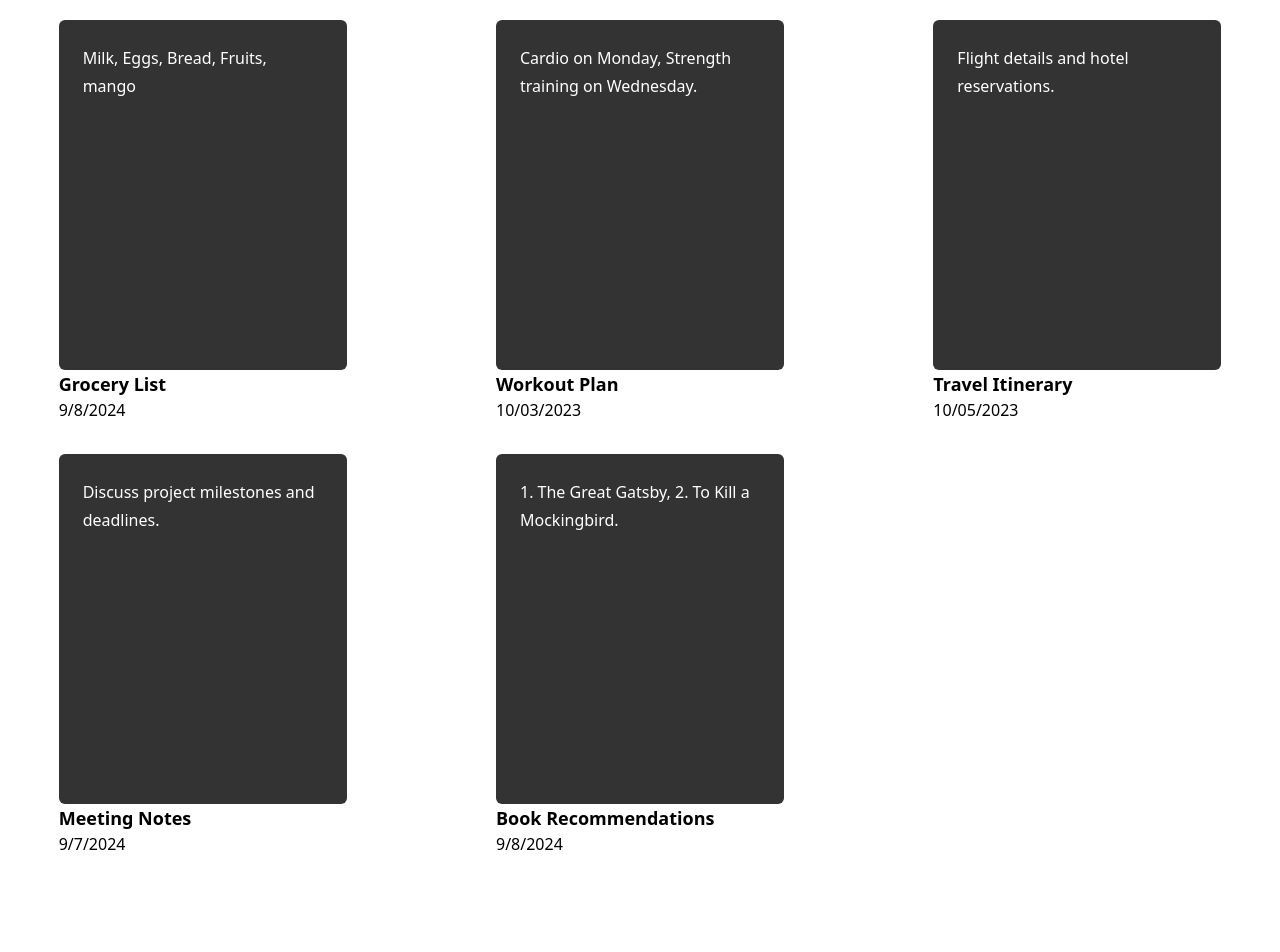
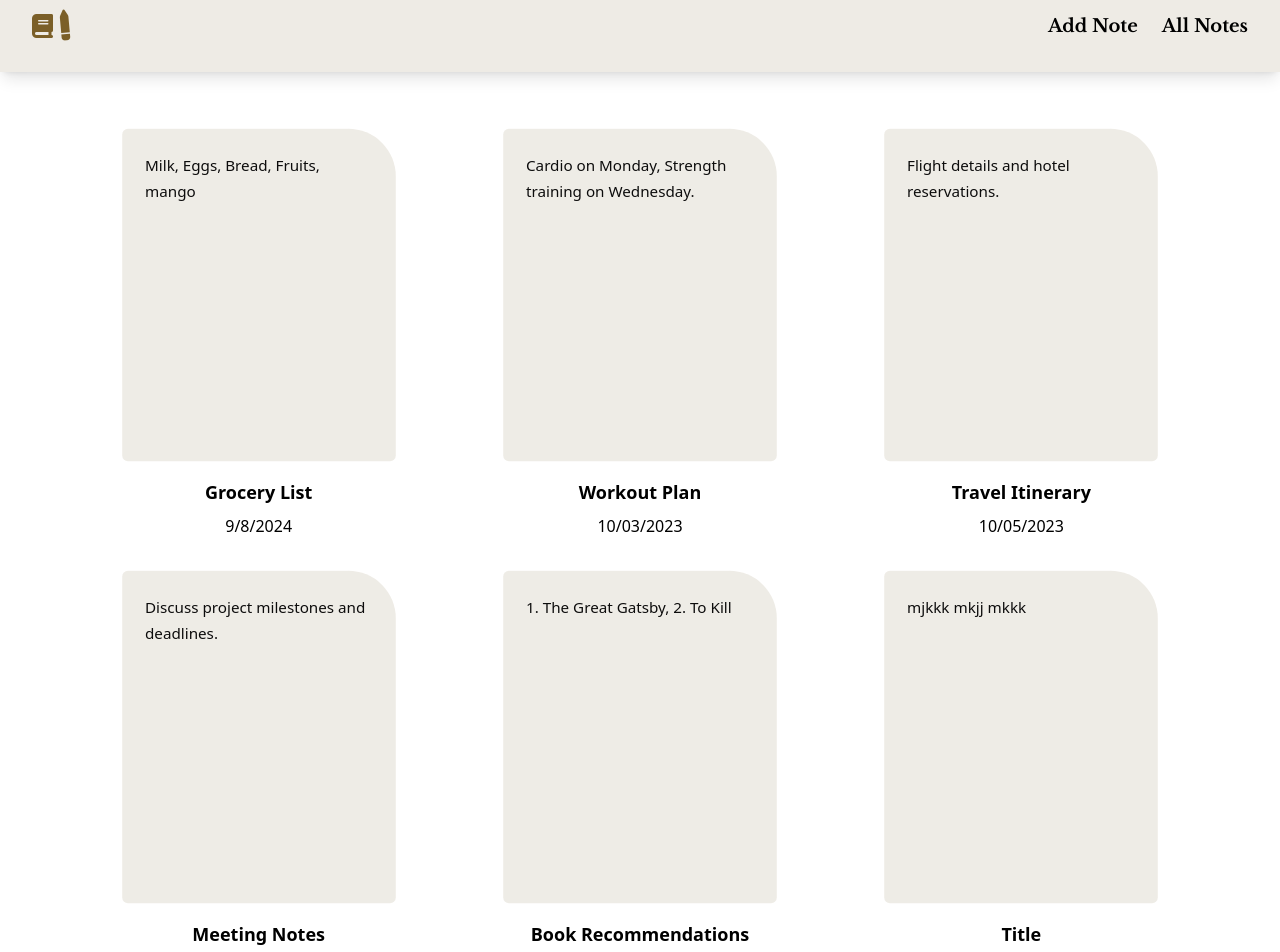
Before and after one commit to devhan-hub/Notepad, a React (Create React App) app: page /allnote in a window 1280 px wide. Shown: the part 20-972 px from the top of the page. Before the commit the page ends 916 px from the top, so only its background shows below. Built offline with nearby package versions, Linux system fonts and the light colour scheme; data requests are answered from the project's data file.

Commit message:
Styling the whole components

```diff
--- a/data/db.json
+++ b/data/db.json
@@ -29,11 +29,18 @@
       "updated": "9/7/2024"
     },
     {
-      "id": "deba",
       "title": "Book Recommendations",
-      "content": "1. The Great Gatsby, 2. To Kill a Mockingbird.",
+      "content": "1. The Great Gatsby, 2. To Kill ",
       "created": "10/04/2023",
-      "updated": "9/8/2024"
+      "updated": "9/8/2024",
+      "id": "deba"
+    },
+    {
+      "title": "Title",
+      "content": "mjkkk  mkjj mkkk",
+      "created": "9/8/2024",
+      "updated": "9/8/2024",
+      "id": "3782"
     }
   ]
 }
--- a/src/App.js
+++ b/src/App.js
@@ -9,10 +9,12 @@ function App() {
 
     <div className="App">
       <Router>
-
+      <Navbar/>
         <Routes>
        <Route path='/allnote' element = { <NoteList/>}/>
-       <Route path='/addnote/:id' element = {<AddNote/>}/>
+       <Route path="/addnote" element={<AddNote />} />
+       <Route path="/addnote/:id" element={<AddNote />} />
+
      </Routes>
    </Router>
     </div>
--- a/src/components/AddNote.js
+++ b/src/components/AddNote.js
@@ -47,7 +47,7 @@ const AddNote = () => {
       updated: formattedDate
     }
 
-    const method= id?'PUT':'POST';
+    const method= id ?'PUT':'POST';
     const url = id?`http://localhost:8000/notes/${id}`:'http://localhost:8000/notes';
 
     fetch(url, {
@@ -55,7 +55,7 @@ const AddNote = () => {
       headers: { 'Content-Type': 'application/json' },
       body: JSON.stringify(newNotes)
     })
-      .then(() => navigate('/allnote'))
+      .then(() =>setEditabel(false))
       .catch((err) => console.error("Error saving the note:", err));
 
   }
@@ -64,7 +64,12 @@ const AddNote = () => {
       fetch(`http://localhost:8000/notes/${id}`, {
         method: 'DELETE'
       })
-        .then(() => navigate('/allnote'))
+        .then(() =>{
+          setTitle( 'Title')
+          setContent( '')
+          setCreated( '')
+          setUpdated('')
+        })
         .catch((err) => console.error("Error saving the note:", err));
     }
     else {
@@ -79,7 +84,7 @@ const AddNote = () => {
 
 
       <form className=" " >
-        <div className={`duration-300 z-30 overflow-hidden p-4  bg-[#EEEBE5] shadow-lg absolute left-0 right-0 top-0 ${isExpanded ? 'block space-y-4 h-44' : 'flex items-center gap-4 h-16'}`}>
+        <div className={`duration-300 z-30 overflow-hidden p-4  bg-[#EEEBE5] shadow-lg absolute left-0 right-0 top-0 ${isExpanded ? 'block space-y-4 h-44' : 'flex items-center gap-4 h-24'}`}>
 
           <div className="icon flex justify-between   items-center">
             <i className={`fa-solid text-xl cursor-pointer ${isExpanded ? 'fa-angle-up' : 'fa-angle-left'}`} onClick={handelExpand} ></i>
@@ -103,7 +108,7 @@ const AddNote = () => {
           </div>
         </div>
 
-       <div className="mt-20 rounded-xl shadow-inner  shadow-black max-w-md mx-auto bg-[#EEEBE5] overflow-hidden">
+       <div className="mt-8 rounded-xl shadow-inner  shadow-black max-w-md mx-auto bg-[#EEEBE5] overflow-hidden">
 
         <p className=" font-libra  text-white w-40 h-40 mx-auto text-3xl rounded-full px-10 pt-24 bg-black -mt-20">Notes</p>
         <textarea disabled={!isEditabel}
--- a/src/components/Navbar.js
+++ b/src/components/Navbar.js
@@ -1,10 +1,11 @@
 import { Link } from "react-router-dom"
 const navbar = () => {
   return (
-    <nav className="flex justify-end items-center p-8 gap-6 shadow-lg">
-      <div className="logo mr-auto">Notes</div>
-      <Link to ={`/addnote/${null}`}>Add Note</Link>
-      <Link to='/allnote'>All Notes</Link>
+    <nav className="flex justify-end items-center p-8 gap-6 shadow-lg bg-[#EEEBE5]">
+      <div className="logo cursor-pointer mr-auto text-2xl flex gap-0 text-[#7b5f28] hover:scale-90 duration-300"><i class="fa fa-book"></i> <i class="fas fa-pen rotate-[130deg]"></i>
+      </div>
+      <Link to="/addnote" className=" font-libra font-semibold text-lg hover:scale-90 duration-300">Add Note</Link>
+      <Link to='/allnote' className=" font-libra font-semibold text-lg hover:scale-90 duration-300">All Notes</Link>
     </nav>
   )
 }
--- a/src/components/NoteList.js
+++ b/src/components/NoteList.js
@@ -6,16 +6,16 @@ const NoteList = () => {
     const {notes, isPending, error} = useFetch('http://localhost:8000/notes')
 
     return (
-        <div className="all-notes grid grid-col-1 md:grid-cols-2 lg:grid-cols-3 xl:grid-col-4 py-10 gap-8">
+        <div className="mt-2 all-notes grid grid-col-1 md:grid-cols-2 lg:grid-cols-3 xl:grid-col-4 py-10 gap-6 justify-center px-20 ">
 
             {isPending && <div> Loding... </div>}
             {error && <div> {error}</div>}
             {notes && notes.map((note) => (
+                    // #FFF8EF #FF9162   #7FB3E1 #92C7E4 #C5D1E6 #FCF6F1 #E4C2D2 #E8C9D1 #EEEBE5
+                          <Link to={`/addnote/${note.id}`}>
+                    <div className="group each-notes flex flex-col gap-2 items-center " key={note.id}>
 
-                    <div className="each-notes flex flex-col gap-2 items-center " key={note.id}>
-                          <Link to={`/addnote/${note.id}`}>
-
-                        <div className="content w-72 h-[350px] overflow-hidden p-6 bg-[#333] text-white leading-7 text-start rounded-md">
+                        <div className="content w-72 h-[350px] overflow-hidden p-6 rounded-se-[50px] bg-[#EEEBE5]  leading-7 text-start rounded-md scale-95 opacity-95 duration-300 group-hover:opacity-100 group-hover:scale-100 group-hover:shadow-lg ">
                             {note.content}
                         </div>
                         <div className="Titel text-lg capitalize font-semibold">
@@ -24,8 +24,9 @@ const NoteList = () => {
                         <div className="last-updated">
                             {note.updated}
                         </div>
+                        </div>
                           </Link>
-                    </div>
+
                 ))
 
             }
```
Also changed, not shown: img/note.png (added), img/note2.png (added).
